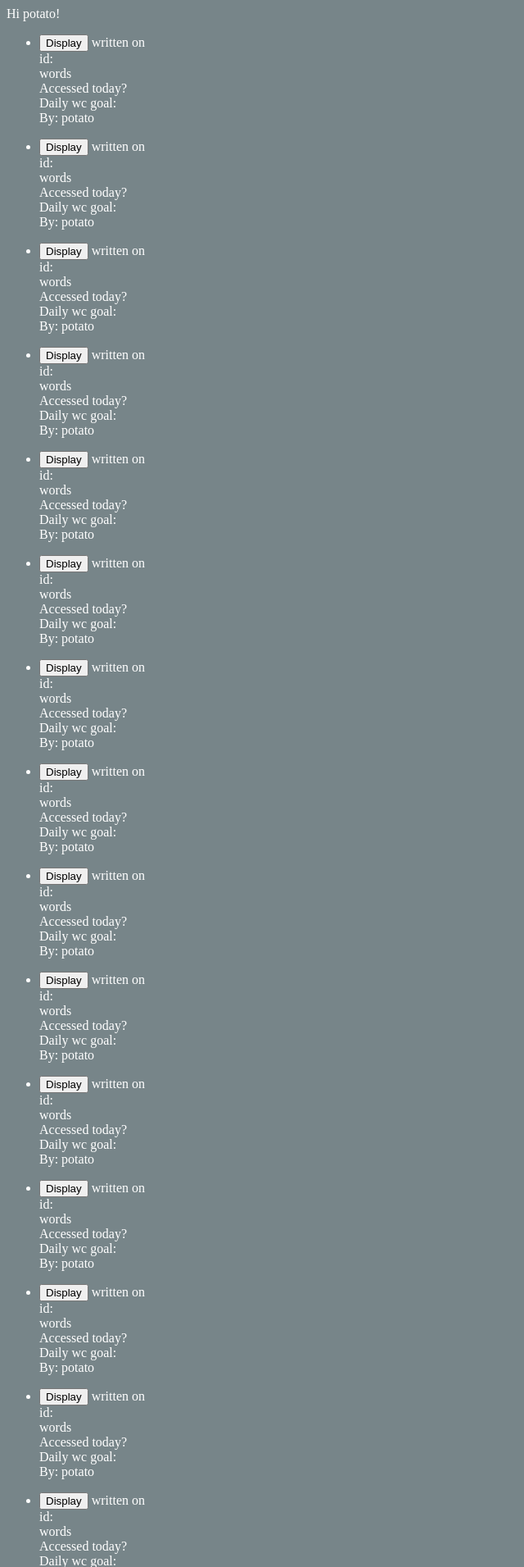
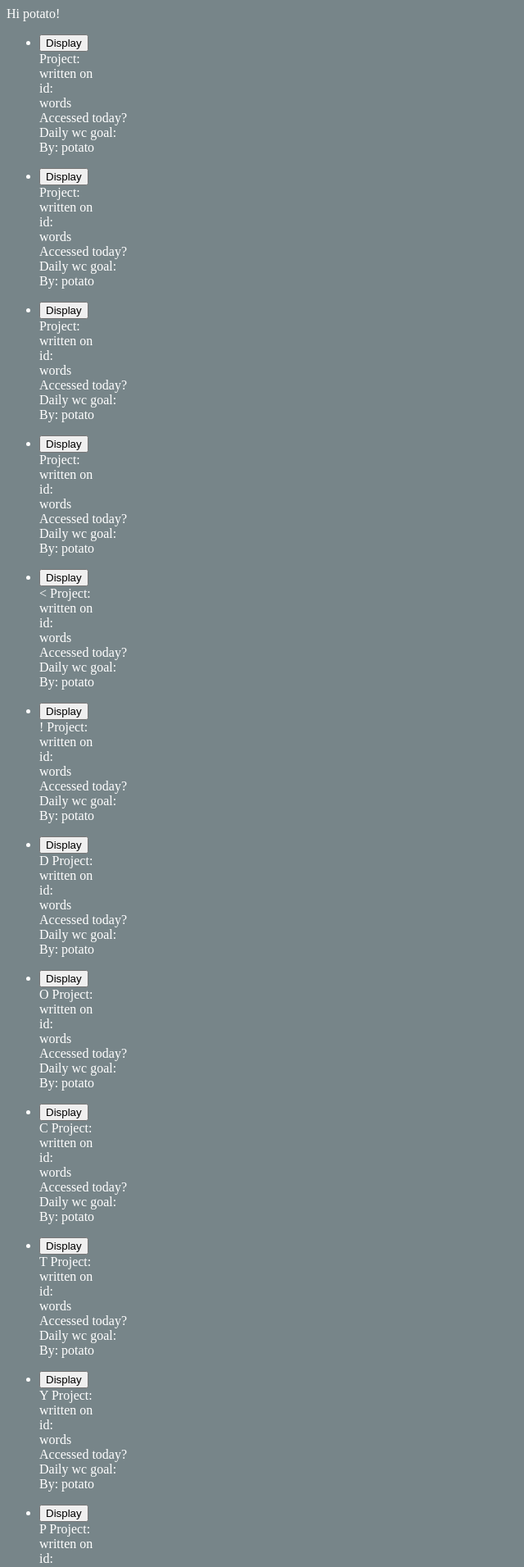
Before and after one commit to elizabethquinlan/titanium-typewriter, a Django app: page / in a window 1280 px wide. Shown: the top 1911 px of the page at 82% size, without its empty margins (0-640 px from the left). Run offline with Django 4.2, Linux system fonts and the light colour scheme; a user stored in the database is signed in; data comes from the database, SQL or seed files in the repository; data that the repository does not hold is empty; some libraries are stand-ins or nearby versions.

Commit message:
create Project model

```diff
--- a/typewriterproj/apis/serializers.py
+++ b/typewriterproj/apis/serializers.py
@@ -1,18 +1,35 @@
 from rest_framework import serializers
-from writingapp.models import DailyWc
+from writingapp.models import DailyWc, Project
 
 
 class DailyWcSerializer(serializers.ModelSerializer):
     class Meta:
         model = DailyWc
         fields = (
+            'project',
             'user',
             'daily_goal',
             'daily_goal_bool',
-            'project_name',
             'todays_wc',
             'text_area',
             'date',
             'accessed_today',
             'id',
         )
+
+
+class ProjectSerializer(serializers.ModelSerializer):
+    class Meta:
+        model = Project
+        fields = (
+            'name',
+            'start_date',
+            'end_date',
+            'word_count_goal',
+            'id',
+        )
+
+
+# class CombinedSerializer(serializers.ModelSerializer):
+#     dailywc = DailyWcSerializer(many=True)
+#     project = ProjectSerializer(many=True)
--- a/typewriterproj/apis/urls.py
+++ b/typewriterproj/apis/urls.py
@@ -1,7 +1,6 @@
 
 from django.urls import path
-from .views import AddWc, WcAPIView, WcView
-from apis import views
+from .views import AddWc, WcAPIView, WcView, ProjectList
 
 urlpatterns = [
     # The list of all wordcounts will be at apis/v1/.
@@ -10,4 +9,10 @@
     path('new/', AddWc.as_view()),
     # get, put, and delete and accessing via primary key (e.g. apis/v1/200)
     path('<int:pk>/', WcView.as_view()),
+
+    # # The list of everything? at apis/v1/projects/
+    # path('everything/', CombinedView.as_view()),
+
+    #  handles the view for retrieving and creating Project instances.
+    path('projects/', ProjectList.as_view()),
 ]
--- a/typewriterproj/apis/views.py
+++ b/typewriterproj/apis/views.py
@@ -1,18 +1,14 @@
-from writingapp.models import DailyWc
-from .serializers import DailyWcSerializer
-from django.http import Http404
-from rest_framework import status
+from writingapp.models import DailyWc, Project
+from .serializers import DailyWcSerializer, ProjectSerializer
 from rest_framework import generics
-from rest_framework.views import APIView
-from rest_framework.response import Response
-from rest_framework.decorators import api_view
+
 
 
 # path('', WcAPIView.as_view()),
 class WcAPIView(generics.ListAPIView):
     serializer_class = DailyWcSerializer
     def get_queryset(self):
-        print(f"THIS IS HAPPENIGN {self.request.user}") # Just the user's name
+        print(f"This is the WcAPIView path at '' {self.request.user}") # Just the user's name
         return DailyWc.objects.filter(user=self.request.user) # django is aware of what user is logged in and so will only retrieve data for that user.
 
 
@@ -25,3 +21,8 @@
 class WcView(generics.RetrieveUpdateDestroyAPIView):
     queryset = DailyWc.objects.all()
     serializer_class = DailyWcSerializer
+
+
+# path('projects/', ProjectList.as_view()),
+class ProjectList(generics.CreateAPIView):
+    serializer_class = ProjectSerializer
--- a/typewriterproj/static/js/app.js
+++ b/typewriterproj/static/js/app.js
@@ -5,6 +5,7 @@
     el: '#app',
     delimiters: ['[[', ']]'],
     data: {
+        projectId: 0, // This has to be user-submitted, too.
         username: '',
         dailyWC: 1,
         todaysDate: `${new Date().toLocaleDateString('en-CA')}`, // 31/01/2023
@@ -17,7 +18,6 @@
         allWcs: 0,
         csrfToken: null,
         wcId: '', // Change to whatever display button is. And then can be passed into wcUpdate
-        projectName: '', // TODO: Later become a user-submitted value
         accessedToday: false, // This is already set to False as default in the Models.py
     },
     mounted() {
@@ -43,7 +43,8 @@
                     if (todaysWC.length > 0 && this.todaysDate == todaysWC[0].date){ // Other functions also call this function, so to keep this from running and filling all fields with today's text, this conditional checks and makes sure the data is really for the present day.
                         // Assigning the values to populate with the corresponding values.
                         this.wcId = todaysWC[0].id
-                        this.wprojectName = todaysWC[0].project_name
+                        this.projectId = todaysWC[0].project
+                        // this.project = todaysWC[0].project
                         this.textArea = todaysWC[0].text_area
                         this.dailyWC = todaysWC[0].todays_wc
                         this.dailyGoalComplete = todaysWC[0].daily_goal_bool
@@ -58,9 +59,10 @@
             axios.get(`/apis/v1/${wcId}`).then(
                     response =>
                     {this.textArea = response.data.text_area
+                    this.projectId = response.data.project
                     this.dailyWC = response.data.todays_wc
                     this.todaysDate = response.data.date
-                    this.projectName = response.data.project_name
+                    // this.projects = response.data.project
                     this.wcId = response.data.id
                     this.dailyGoal = response.data.daily_goal
                     this.dailyGoalComplete = response.data.daily_goal_bool
@@ -72,7 +74,7 @@
             // Means you didn't access it today yet and can create a new instance.
             if (!this.accessedToday && this.todaysDate == `${new Date().toLocaleDateString('en-CA')}`)
             {axios.post('/apis/v1/new/', {
-                'project_name': this.projectName,
+                'project': this.projectId, // the project id
                 'todays_wc': this.dailyWC,
                 'text_area': this.textArea,
                 'date': this.todaysDate,
@@ -87,8 +89,9 @@
                 this.getWc()
             })} else {
                 axios.put(`/apis/v1/${wcId}/`, {
+                    'project': this.projectId,
                     'user': this.username,
-                    'project_name': this.projectName,
+                    // 'project': this.projects,
                     'todays_wc': this.dailyWC, // TODO: refuses to do the thing if wc is 0 (resolving as 1)
                     'text_area': this.textArea,
                     'daily_goal': this.dailyGoal,
@@ -101,11 +104,7 @@
     },
     computed: {
         calcProgress() {
-            // Calculates percentage of your progress toward goal
-            // TODO: add some sort of edgecase handling for if you go OVER the goal
             let calcProg = this.dailyWC/this.dailyGoal
-            // console.log(this.dailyWC/this.dailyGoal*100)
-            console.log(this.progress)
             this.progress = Math.round(this.dailyWC/this.dailyGoal*100)
             if (calcProg > this.dailyGoal && this.dailyGoal > 0) {
                 this.progress = 100
--- a/typewriterproj/templates/home.html
+++ b/typewriterproj/templates/home.html
@@ -13,9 +13,11 @@
         <ul v-for="wc in wordcounts" > <!-- .reverse so most recent item shows up on top -->
             <li>
                 <span :csrftoken="csrfToken" :key="wc.id">
-                    <button @click="wcView(wc.id)">Display</button> <!-- Passing wc.id as params -->
+                    <button @click="wcView(wc.id)">Display</button><br> <!-- Passing wc.id as params -->
                     <!-- [[ wc ]]<br> -->
-                    <p v-if="[[ wc.project_name ]] != '' ">Project: [[ wc.project_name ]]</p>
+                    <!-- <p v-if="[[ wc.project_name ]] != '' ">Project: [[ wc.project_name ]]</p> -->
+                    [[ wc ]]
+                    Project: [[ wc.project ]]<br>
                     written on [[ wc.date ]] <br>
                     id: <span id="wc_id">[[ wc.id ]]</span> <!-- putting wc_id in scope so it can be passed as params -->
                     <br>[[ wc.todays_wc ]] words<br>
@@ -38,8 +40,8 @@
                 <p>Daily wordcount goal:</p>
                 <p><input type="number" v-model="dailyGoal" placeholder="Text"/> words</p>
                 <p>Today's wc progress:</p>
-                <p v-if=" [[ dailyGoal ]] > 0">[[ dailyWC ]]/[[ dailyGoal ]] words</p>
-                <p v-else>[[ dailyWC ]] words</p>
+                <p v-if=" [[ dailyGoal ]] > 0">[[ dailyWC ]]/[[ dailyGoal ]] word(s)</p>
+                <p v-else>[[ dailyWC ]] word(s)</p> <!-- Add some edgecasing for if the # is > 1 (word/words)-->
                 <p>Your total progress:</p>
                 <p>[[ allWcs ]] words</p>
 
@@ -64,8 +66,8 @@
         TOTAL WC: [[ allWcs ]]<br>
         <p>Accessed today? [[ accessedToday ]]</p>
 
-        <p>[[ projectName ]]</p>
-        <input v-model="projectName" placeholder="add a tag..." />
+        <!-- <p>[[ projectName ]]</p> -->
+        <!-- <input v-model="projectName" placeholder="add a tag..." /> -->
 
         <!-- If user's daily goal has been finished, dailygoalcomplete=complete --><br>
 
--- a/typewriterproj/writingapp/admin.py
+++ b/typewriterproj/writingapp/admin.py
@@ -1,6 +1,7 @@
 from django.contrib import admin
 
 # Register your models here.
-from .models import DailyWc
+from .models import DailyWc, Project
 
 admin.site.register(DailyWc)
+admin.site.register(Project)
--- a/typewriterproj/writingapp/models.py
+++ b/typewriterproj/writingapp/models.py
@@ -3,9 +3,22 @@
 import datetime
 
 # Create your models here.
+class Project(models.Model):
+    name = models.CharField(max_length=255, default="Unassigned")
+    start_date = models.DateField("today's date", default=datetime.date.today)
+    end_date = models.DateField("end date", default=datetime.date.today)
+    word_count_goal = models.PositiveIntegerField(default=0)
+
+
+    def __str__(self) -> str:
+        return f'The Project {self.name} started on {self.start_date} and will end on {self.end_date} with a goal of {self.word_count_goal}.'
+
+
+# add a default value for the 'project' field in the DailyWC model that corresponds to the "Unassigned" project.
 class DailyWc(models.Model):
+    # would reference the 'id' field in the Porject model.
+    project = models.ForeignKey(Project, default=None, on_delete=models.CASCADE) # each DailyWc instance is associated with a single Project instance, and each Project instance can have multiple DailyWc instances associated with it.
     user = models.ForeignKey(User, on_delete=models.CASCADE) # A user can be associated with multiple daily wordcounts
-    project_name = models.CharField(max_length=200, blank=True, default='')
     todays_wc = models.IntegerField(default=0)
     # Save the text area each day so the user can access that page and see it.
     text_area = models.CharField(max_length=500000, blank=True, default='Text here.')
@@ -15,6 +28,5 @@
     daily_goal_bool = models.BooleanField(default=False)
 
 
-
     def __str__(self) -> str:
-        return f'{self.user} wrote {self.todays_wc} words on {self.date} for Project {self.project_name}.'
+        return f'{self.user} wrote {self.todays_wc} words on {self.date} for Project {self.project}.'
```
Also changed, not shown: typewriterproj/db.sqlite3, typewriterproj/writingapp/migrations/0002_remove_dailywc_project_name_alter_project_end_date.py (added).
